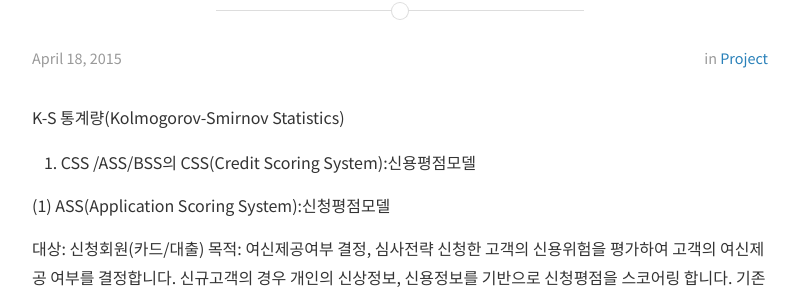
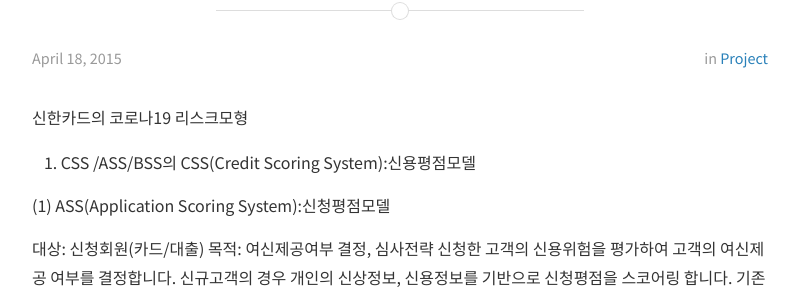
Before and after one commit to sjkim-design/sjkim-design.github.io, a Jekyll site: the page built from _posts/2015-04-18-dummy4.md, in a window 1280 px wide and 900 px high. Shown: the part 239-536 px from the top of the window, without its empty margins (240-1039 px from the left). Built offline with Jekyll 4.4.1, drawn with Linux system fonts in a browser that asks for light colours; nearby versions of some CDN libraries; some web fonts are replaced.

Commit message:
Update 2015-04-18-dummy4.md

```diff
--- a/_posts/2015-04-18-dummy4.md
+++ b/_posts/2015-04-18-dummy4.md
@@ -6,7 +6,8 @@ author: KSJ
 categories: PROJECT
 tags: ipsum
 ---
-K-S 통계량(Kolmogorov-Smirnov Statistics)
+신한카드의 코로나19 리스크모형
+
 0. CSS /ASS/BSS의
 CSS(Credit Scoring System):신용평점모델
 
```
